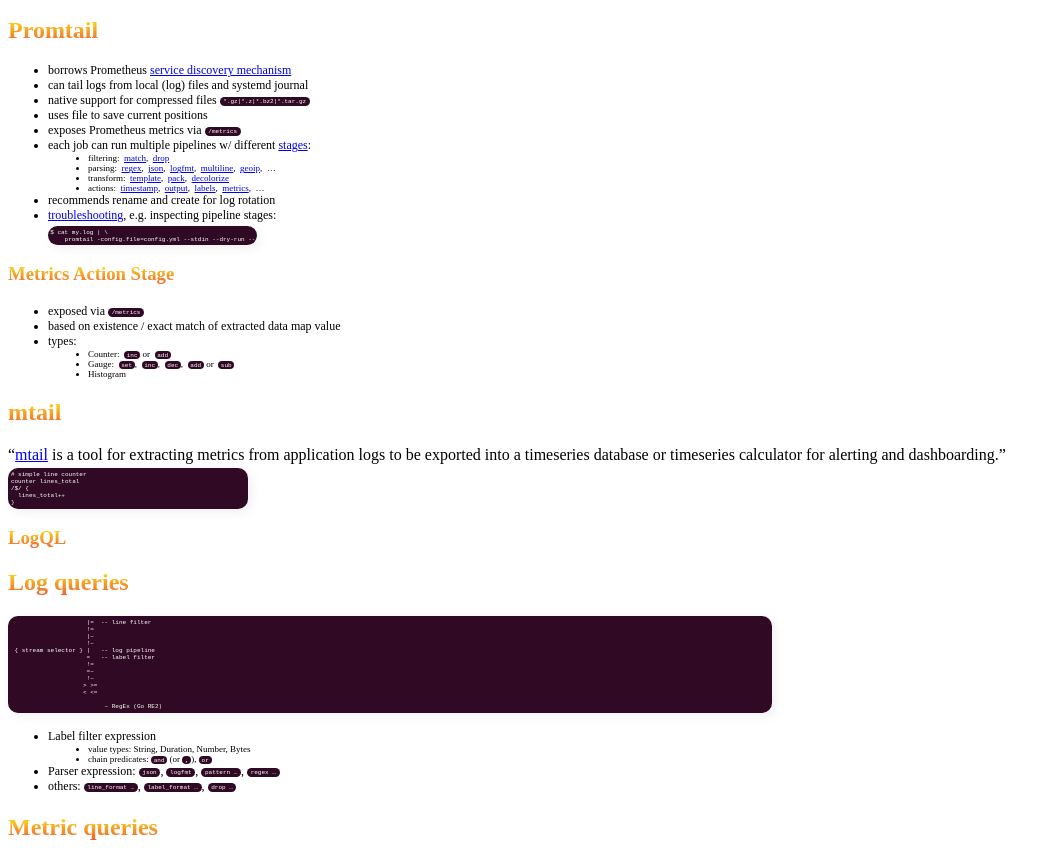
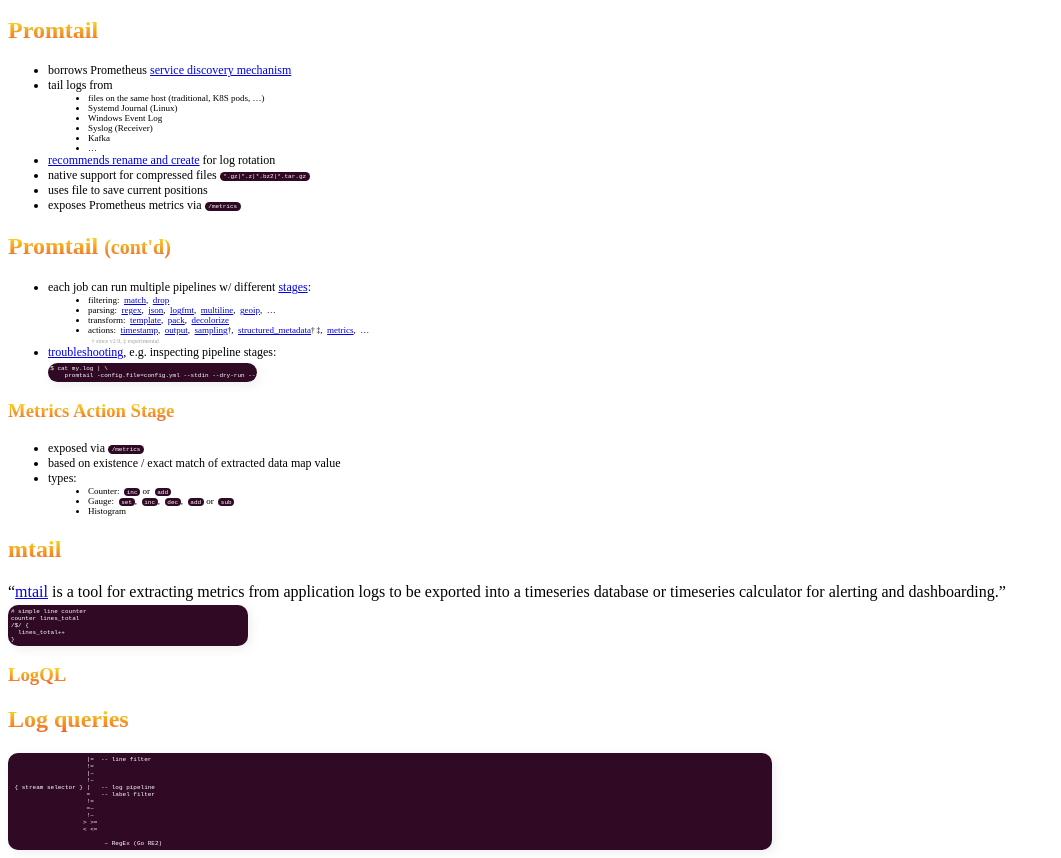
Before and after one commit to agebhar1/slides-grafana-loki, a website built with Vite: page index.html in a window 1280 px wide. Shown: the part 7089-7947 px from the top of the page, without its empty margins (0-1061 px from the left). Built offline with nearby package versions, Linux system fonts and the light colour scheme; files whose address does not match are found by name; what reveal.js would draw is missing.

Commit message:
docs: update »Promtail« section

```diff
--- a/index.html
+++ b/index.html
@@ -435,11 +435,26 @@
             <h2>Promtail</h2>
             <ul>
               <li class="fragment">borrows Prometheus <a target="_blank" href="https://prometheus.io/docs/prometheus/latest/configuration/configuration/#scrape_config">service discovery mechanism</a></li>
-              <li class="fragment">can tail logs from local (log) files and systemd journal</li>
+              <li class="fragment">tail logs from
+                <ul>
+                  <li>files on the same host (traditional, K8S pods, …)</li>
+                  <li>Systemd Journal (Linux)</li>
+                  <li>Windows Event Log</li>
+                  <li>Syslog (Receiver)</li>
+                  <li>Kafka</li>
+                  <li>…</li>
+                </ul>
+              </li>
+              <li class="fragment"><a target="_blank" href="https://grafana.com/docs/loki/latest/send-data/promtail/logrotation/#rename-and-create-recommend">recommends rename and create</a> for log rotation</li>
               <li class="fragment">native support for compressed files <code><pre class="inline">*.gz|*.z|*.bz2|*.tar.gz</pre></code></li>
               <li class="fragment">uses file to save current positions</li>
               <li class="fragment">exposes Prometheus metrics via <code><pre class="inline">/metrics</pre></code></li>
-              <li class="fragment">
+          </section>
+          <section>
+            <h2>Promtail <small>(cont'd)</small></h2>
+            <ul>
+              <!-- https://github.com/grafana/loki/tree/main/clients/pkg/logentry/stages -->
+              <li>
                 each job can run multiple pipelines w/ different <a target="_blank" href="https://grafana.com/docs/loki/latest/clients/promtail/stages/">stages</a>:
                 <ul>
                   <li class="fragment">filtering:&nbsp;
@@ -462,13 +477,15 @@
                   <li class="fragment">actions:&nbsp;
                     <a target="_blank" href="https://grafana.com/docs/loki/latest/clients/promtail/stages/timestamp/">timestamp</a>,&nbsp;
                     <a target="_blank" href="https://grafana.com/docs/loki/latest/clients/promtail/stages/output/">output</a>,&nbsp;
-                    <a target="_blank" href="https://grafana.com/docs/loki/latest/clients/promtail/stages/labels/">labels</a>,&nbsp;
+                    <a target="_blank" href="https://grafana.com/docs/loki/latest/send-data/promtail/stages/sampling/">sampling</a><small>&dagger;</small>,&nbsp;
+                    <a target="_blank" href="https://grafana.com/docs/loki/latest/send-data/promtail/stages/structured_metadata/">structured_metadata</a><small>&dagger; &ddagger;</small>,&nbsp;
                     <span style="border-bottom: 1px solid white;"><a target="_blank" href="https://grafana.com/docs/loki/latest/clients/promtail/stages/metrics/">metrics</a></span>,&nbsp;
                     …
+                    <br>
+                    <span class="note-inline">&dagger; since v2.9, &ddagger; experimental</span>
                   </li>
                 </ul>
               </li>
-              <li class="fragment">recommends rename and create for log rotation</li>
               <li class="fragment">
                 <a target="_blank" href="https://grafana.com/docs/loki/latest/clients/promtail/troubleshooting/">troubleshooting</a>, e.g. inspecting pipeline stages:<br>
                 <code>
```
